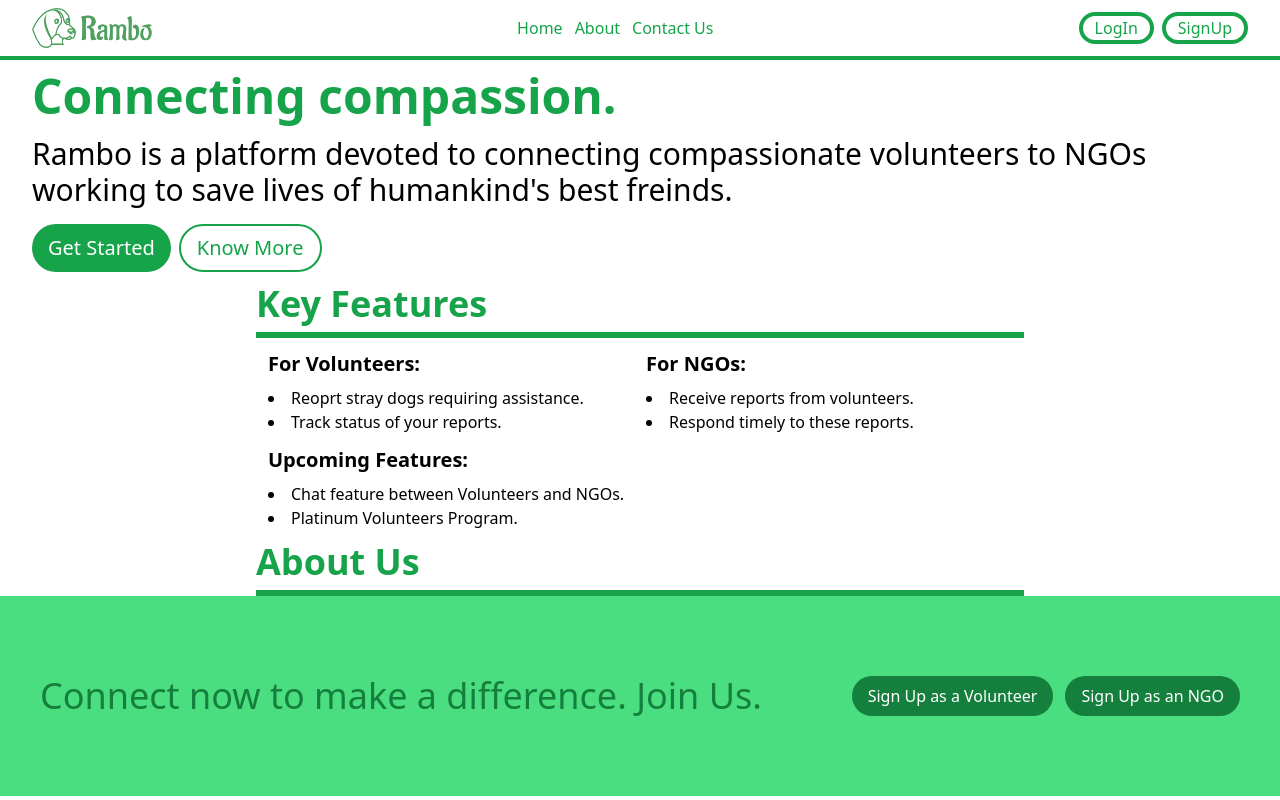
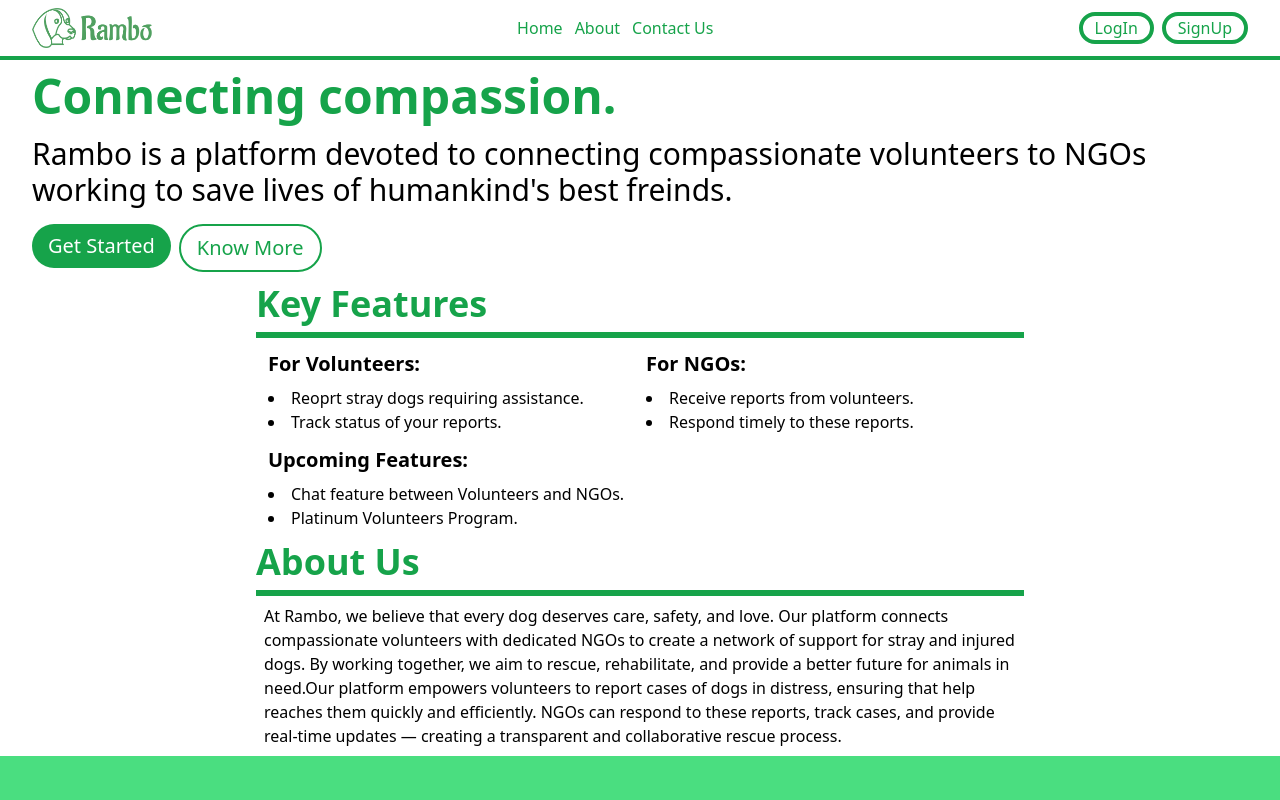
Before and after one commit to yuvrajdev2028/rambo, a React (Create React App) app in the folder frontend/: page / in a window 1280 px wide. Shown: the top 800 px of the page. Built offline with nearby package versions, Linux system fonts and the light colour scheme; no server answers.

Commit message:
added link to signup and about pages

```diff
--- a/frontend/src/pages/Home.js
+++ b/frontend/src/pages/Home.js
@@ -9,8 +9,8 @@ const Home = () => {
         <h3 className='text-5xl font-bold text-green-600'>Connecting compassion.</h3>
         <p className='font-thin text-3xl '>Rambo is a platform devoted to connecting compassionate volunteers to NGOs working to save lives of humankind's best freinds.</p>
         <div className='flex gap-2'>
-          <button className='text-xl rounded-full px-4 py-2 bg-green-600 text-white hover:bg-green-700'>Get Started</button>
-          <button className='text-xl border-2 border-green-600 rounded-full px-4 py-2 text-green-600 hover:text-green-700 hover:border-green-700'>Know More</button>
+          <Link to='/signup'><button className='text-xl rounded-full px-4 py-2 bg-green-600 text-white hover:bg-green-700'>Get Started</button></Link>
+          <Link to='/about'><button className='text-xl border-2 border-green-600 rounded-full px-4 py-2 text-green-600 hover:text-green-700 hover:border-green-700'>Know More</button></Link>
         </div>
       </div>
 
@@ -46,17 +46,17 @@ const Home = () => {
       <div className='flex justify-center'>
         <div className='about-us w-3/5'>
           <h3 className='text-4xl font-bold text-green-600 border-b-[6px] border-b-green-600 pb-2'>About Us</h3>
-          <p></p>
+          <p className='p-2'>At Rambo, we believe that every dog deserves care, safety, and love. Our platform connects compassionate volunteers with dedicated NGOs
+            to create a network of support for stray and injured dogs. By working together, we aim to rescue, rehabilitate, and provide a better future
+            for animals in need.Our platform empowers volunteers to report cases of dogs in distress, ensuring that help reaches them quickly and efficiently.
+            NGOs can respond to these reports, track cases, and provide real-time updates — creating a transparent and collaborative rescue process.</p>
         </div>
       </div>
 
       <div className='h-[200px] bg-green-400 flex justify-between items-center px-10 '>
-          <h2 className='text-4xl font-thin text-green-700'>Connect now to make a difference. Join Us.</h2>
+          <h2 className='text-4xl font-thin text-green-700'>Connect Now To Make A Difference. Join Us. One Rescue At A Time.</h2>
           <div className='flex gap-3'>
-            <button className='rounded-3xl px-4 py-2 text-white
-            bg-green-700 hover:bg-green-600 transition-all'>Sign Up as a Volunteer</button>
-            <button className='rounded-3xl px-4 py-2 text-white
-            bg-green-700 hover:bg-green-600 transition-all'>Sign Up as an NGO</button>
+            <Link to='/signup'><button className='rounded-3xl px-4 py-2 text-white bg-green-700 hover:bg-green-600 transition-all'>Sign Up</button></Link>
           </div>
       </div>
     </div>
```
